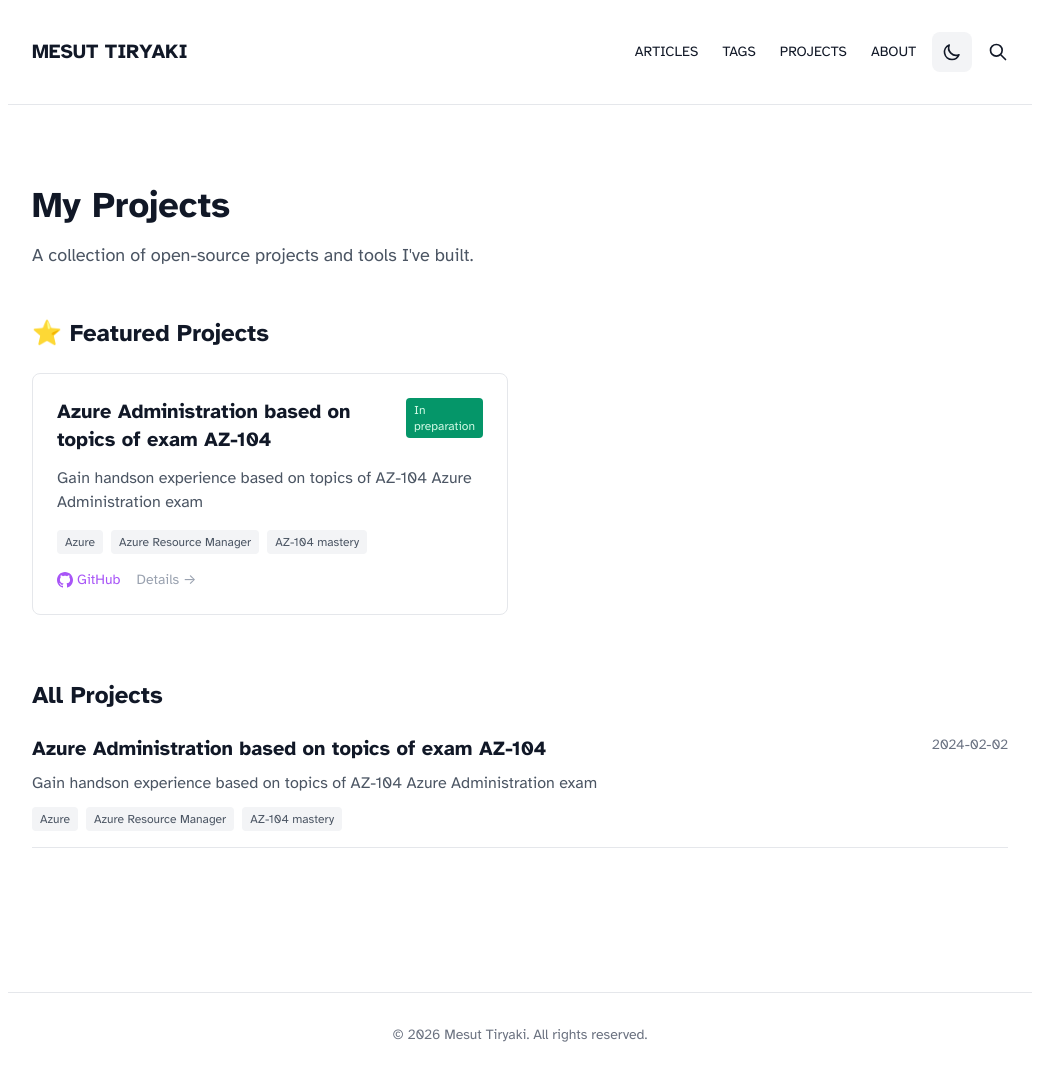
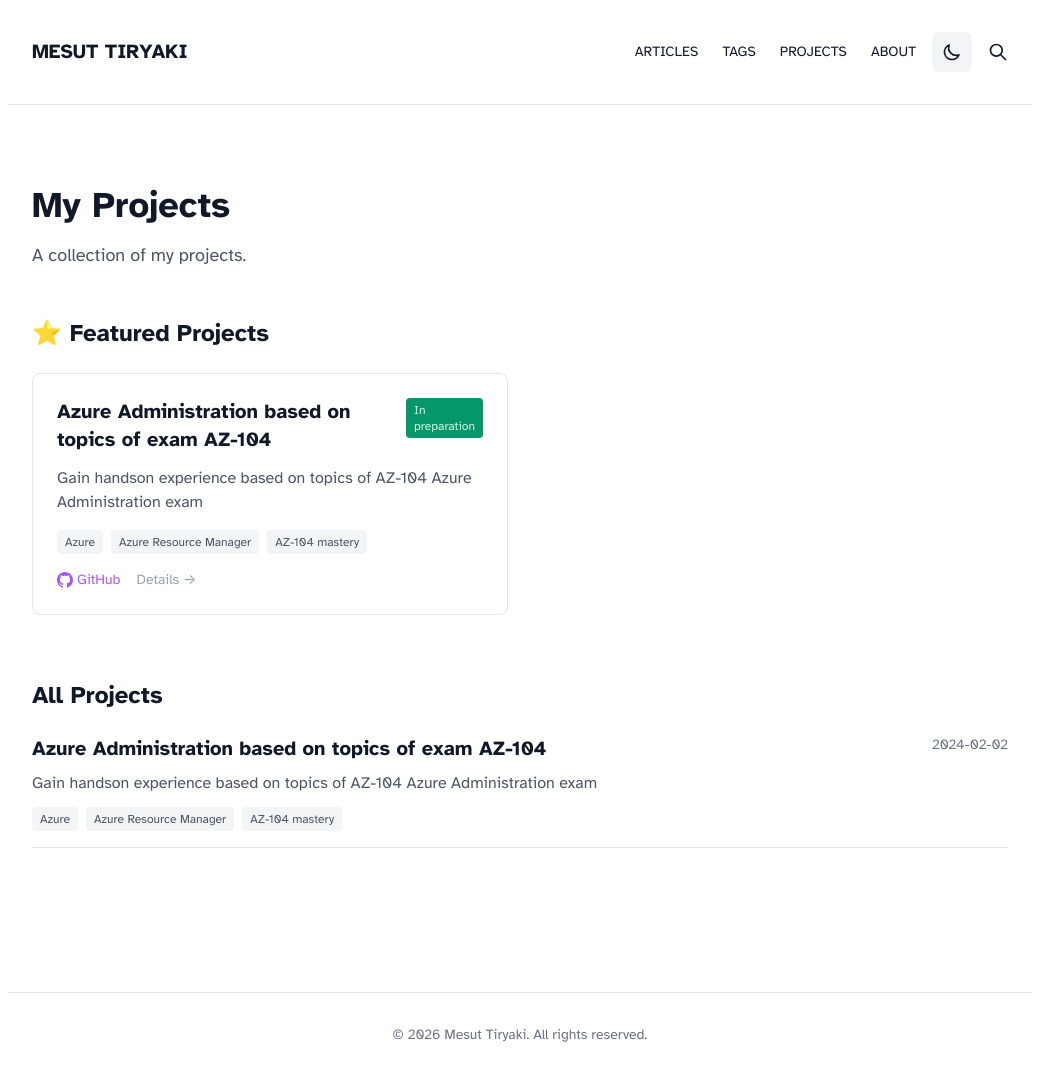
Before and after one commit to mesuttiryaki/mesuttiryaki.github.io, a Jekyll site: the page built from projects.html, in a window 1280 px wide. Shown: the whole page, without its empty margins (120-1159 px from the left). Built offline with Jekyll 4.4.1, drawn with Linux system fonts in a browser that asks for light colours; nearby versions of some CDN libraries.

Commit message:
Adjust Projects page

```diff
--- a/projects.html
+++ b/projects.html
@@ -8,7 +8,7 @@
   <header class="mb-12">
     <h1 class="text-4xl font-bold mb-4">My Projects</h1>
     <p class="page-description">
-      A collection of open-source projects and tools I've built.
+      A collection of my projects.
     </p>
   </header>
 
```
